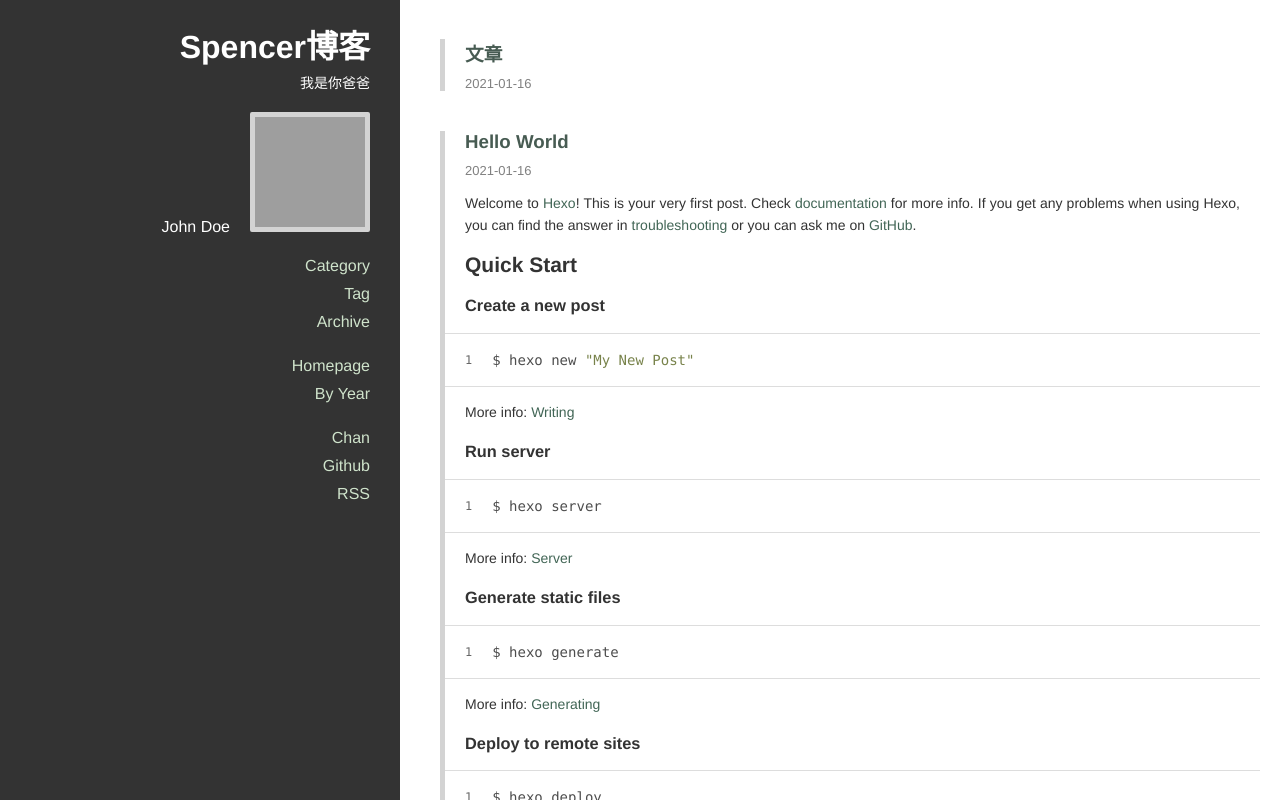
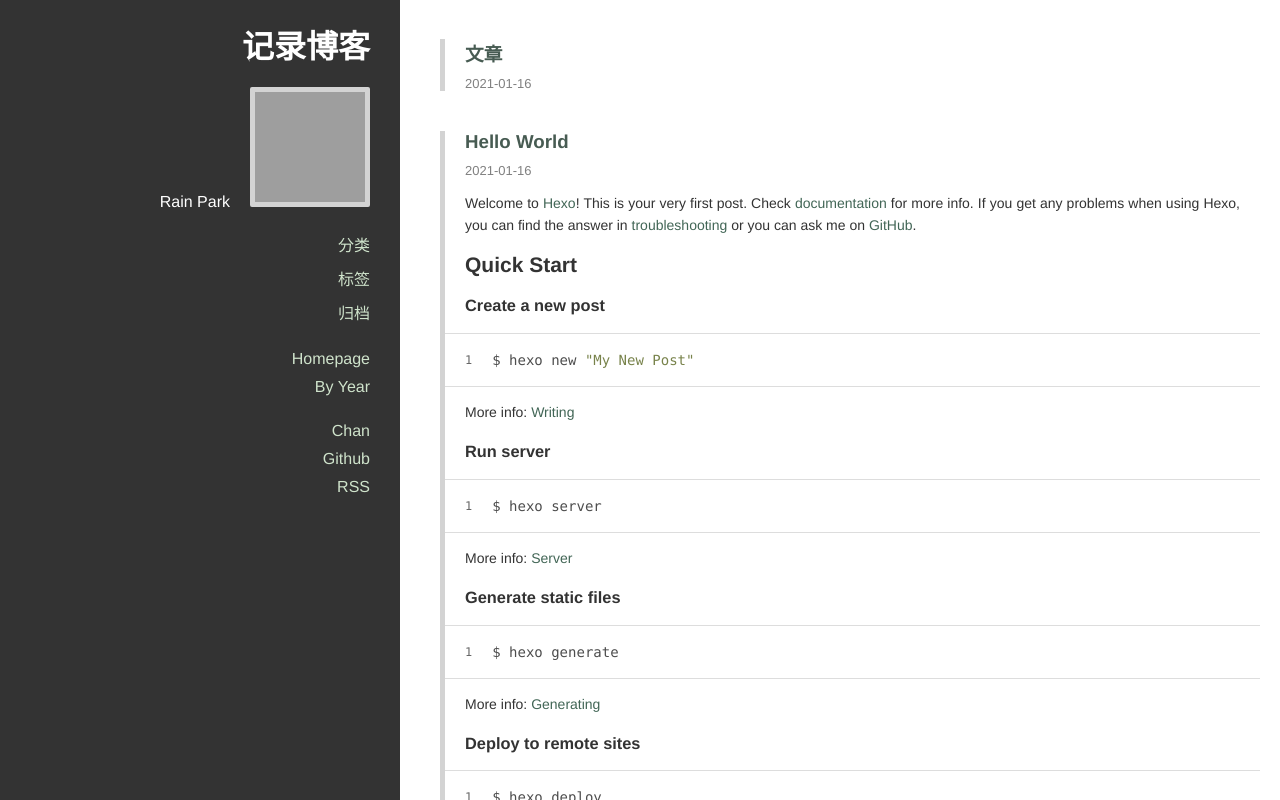
Before and after one commit to spencer1997/spencer1997.github.io, a plain HTML site: page index.html in a window 1280 px wide. Drawn offline with nearby package versions, Linux system fonts and the light colour scheme; grey boxes are pictures that could not be loaded.

Commit message:
Site updated: 2021-01-16 21:15:56

```diff
--- a/index.html
+++ b/index.html
@@ -8,20 +8,20 @@
 
 <title>
 
-    Spencer博客
+    记录博客
 
 </title>
 
 <meta property="og:type" content="website">
-<meta property="og:title" content="Spencer博客">
+<meta property="og:title" content="记录博客">
 <meta property="og:url" content="http://example.com/index.html">
-<meta property="og:site_name" content="Spencer博客">
-<meta property="og:locale" content="en_US">
-<meta property="article:author" content="John Doe">
+<meta property="og:site_name" content="记录博客">
+<meta property="og:locale" content="zh_CN">
+<meta property="article:author" content="Rain Park">
 <meta name="twitter:card" content="summary">
 
 
-  <link rel="alternative" href="/atom.xml" title="Spencer博客" type="application/atom+xml">
+  <link rel="alternative" href="/atom.xml" title="记录博客" type="application/atom+xml">
 
 
 
@@ -52,23 +52,19 @@
     <span class="icon-bar"></span>
     <span class="icon-bar"></span>
   </button>
-  <a class="title" href="/">Spencer博客</a>
+  <a class="title" href="/">记录博客</a>
 </div>
 
   <div class="main-container">
     <div class="sidebar">
   <div class="header">
-    <h1 class="title"><a href="/">Spencer博客</a></h1>
-
-      <p class="subtitle">
-        我是你爸爸
-      </p>
+    <h1 class="title"><a href="/">记录博客</a></h1>
 
     <div class="info">
       <div class="content">
 
 
-          <div class="author">John Doe</div>
+          <div class="author">Rain Park</div>
 
       </div>
 
@@ -87,21 +83,21 @@
 
 
               <li class="category-list-container">
-                <a href="javascript:;">Category</a>
+                <a href="javascript:;">分类</a>
 
               </li>
 
 
 
               <li class="tag-list-container">
-                <a href="javascript:;">Tag</a>
+                <a href="javascript:;">标签</a>
 
               </li>
 
 
 
               <li class="archive-list-container">
-                <a href="javascript:;">Archive</a>
+                <a href="javascript:;">归档</a>
                 <ul class="archive-list"><li class="archive-list-item"><a class="archive-list-link" href="/archives/2021/">2021</a><span class="archive-list-count">2</span></li></ul>
               </li>
 
@@ -242,7 +238,7 @@
 
           <div class="main-footer">
 
-    © 2021 Spencer博客 - Powered by <a href="http://hexo.io" target="_blank">Hexo</a> - Theme <a href="https://github.com/denjones/hexo-theme-chan" target="_blank">Chan</a>
+    © 2021 记录博客 - Powered by <a href="http://hexo.io" target="_blank">Hexo</a> - Theme <a href="https://github.com/denjones/hexo-theme-chan" target="_blank">Chan</a>
 
 </div>
 
```
Also changed, not shown: 2021/01/16/hello-world/index.html (+13 -17 lines), 2021/01/16/文章/index.html (+13 -17 lines), archives/2021/01/index.html (+13 -17 lines), archives/2021/index.html (+13 -17 lines), archives/index.html (+13 -17 lines).
